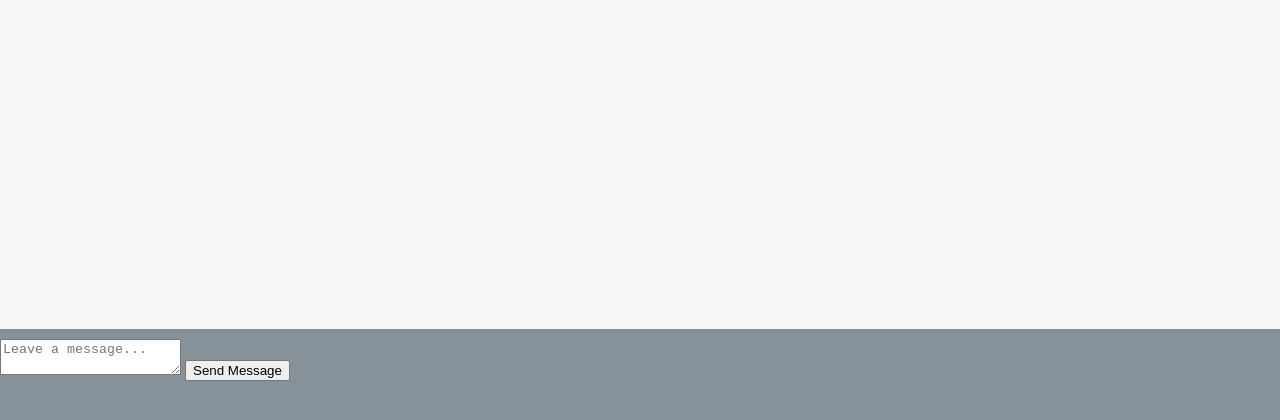
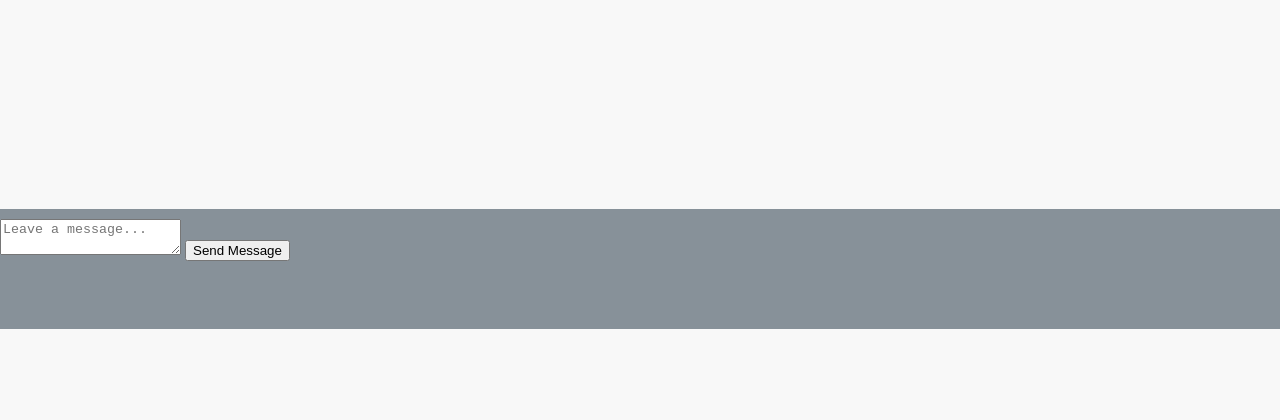
Before and after one commit to aquilesan1/Website, a plain HTML site: page index.html in a window 1280 px wide. Shown: the part 516-936 px from the top of the page. After the commit the page ends 845 px from the top, so only its background shows below. Drawn offline with Linux system fonts and the light colour scheme.

Commit message:
Add files via upload

```diff
--- a/css/pageOneStyle.css
+++ b/css/pageOneStyle.css
@@ -65,7 +65,7 @@ main {
 
 	grid-area: main;
 	grid-template-columns: 100%;
-	height: 90vh;
+	height: 95vh;
 	background-color: #f8f8f8;
 }
 
--- a/css/style.css
+++ b/css/style.css
@@ -68,7 +68,7 @@ main {
 	grid-template-columns: 100%;
 	align-items: center;
 	text-align: center;
-	height: 90vh;
+	height: 75vh;
 	background-color: #f8f8f8;
 }
 
```
